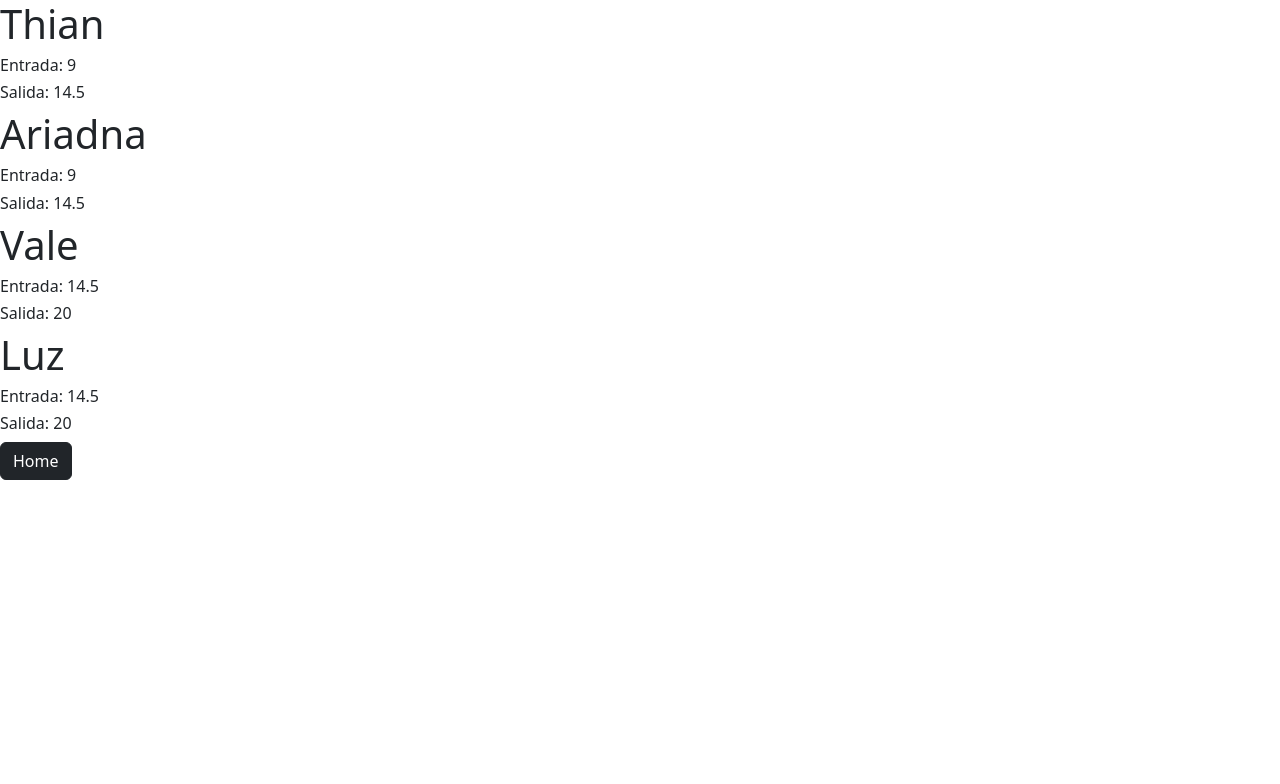
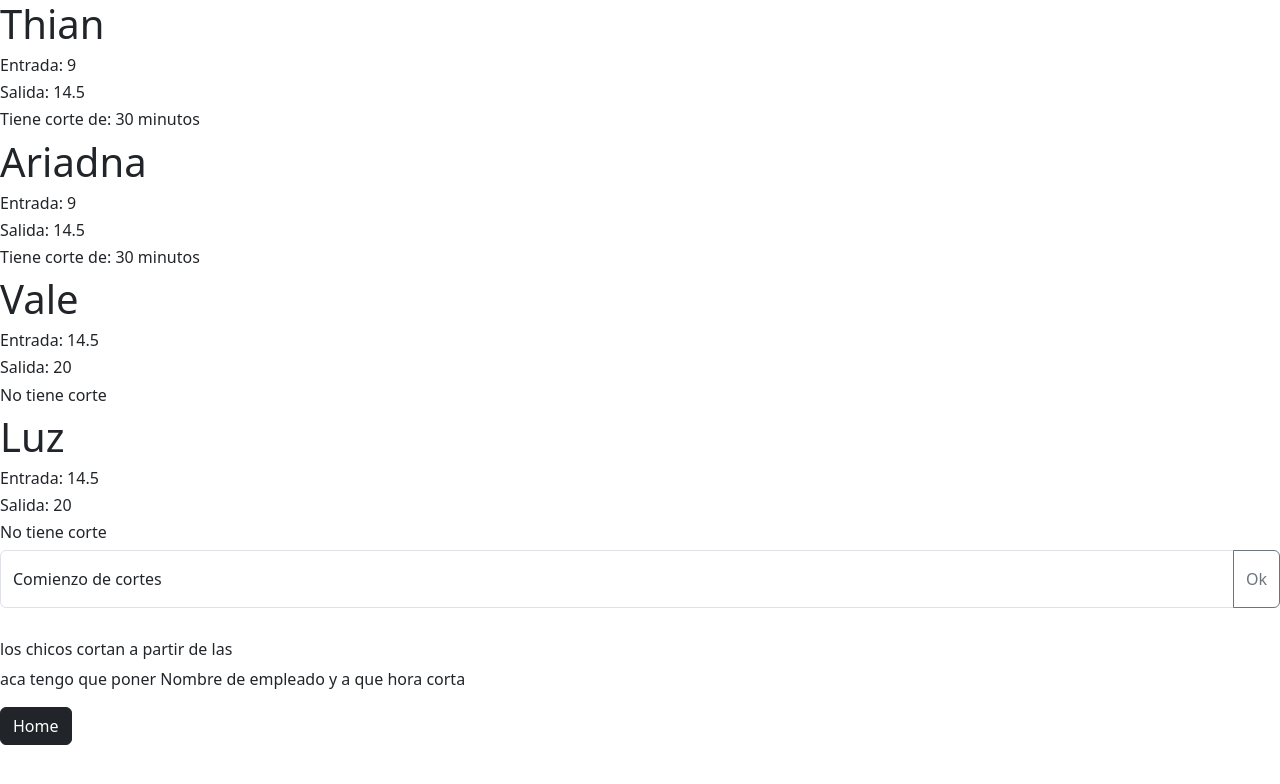
Before and after one commit to GastonYasuda/bazar-break-time, a React (Create React App) app: page /ciudad in a window 1280 px wide. Shown: the top 784 px of the page. Built offline with nearby package versions, Linux system fonts and the light colour scheme.

Commit message:
json playerData

```diff
--- a/src/Components/ComponentTest.jsx
+++ b/src/Components/ComponentTest.jsx
@@ -1,21 +1,25 @@
 import React, { useEffect, useState } from 'react'
 import { Link, useParams } from 'react-router-dom'
 import playersData from '../Data/playersData.json'
-import { Button } from 'react-bootstrap'
+import { Button, InputGroup } from 'react-bootstrap'
+import CutComponent from './CutComponent/CutComponent'
+import FloatingLabel from 'react-bootstrap/FloatingLabel';
+import Form from 'react-bootstrap/Form';
+import CutSchedule from './CutSchedule/CutSchedule'
 
 
 const ComponentTest = () => {
 
     const { storeId } = useParams()
     const [showStorePlayers, setShowStorePlayers] = useState()
+    const [cutTimeInput, setCutTimeInput] = useState('');
+
 
     useEffect(() => {
 
-        //tengo que traer el link y decirle que si
         const storePlayers = playersData.filter(
             player => player.store === storeId
         );
-        console.log(storePlayers);
 
         setShowStorePlayers(storePlayers);
 
@@ -23,17 +27,46 @@ const ComponentTest = () => {
         // eslint-disable-next-line react-hooks/exhaustive-deps
     }, [])
 
+    const handleSubmit = () => {
+        console.log(cutTimeInput);
+
+    };
+
     return (
-        <>        <div>
+        <>
+            <div>
                 {showStorePlayers && showStorePlayers.map((byStorePlayer, index) => (
                     <div key={index}>
                         <h1>{byStorePlayer.name}</h1>
                         <h6>Entrada: {byStorePlayer.entradaLaboral}</h6>
                         <h6>Salida: {byStorePlayer.salidaLaboral}</h6>
 
+                        <CutComponent byStorePlayer={byStorePlayer} />
                     </div>
                 ))}
             </div>
+
+            <InputGroup className="mb-3">
+                <FloatingLabel
+                    controlId="floatingInput"
+                    label="Comienzo de cortes"
+                    className="mb-3"
+                >
+                    <Form.Control
+                        type="number"
+                        value={cutTimeInput}
+                        onChange={(e) => setCutTimeInput(e.target.value)}
+                        placeholder="Comienzo de cortes"
+                    />
+
+                </FloatingLabel>
+                <Button variant="outline-secondary" id="button-addon2" onClick={handleSubmit} className="mb-3">
+                    Ok
+                </Button>
+            </InputGroup>
+
+            <CutSchedule cutTimeInput={cutTimeInput} />
+
 
             <Link to={'/'}>
                 <Button variant="dark">Home</Button>
--- /dev/null
+++ b/src/Components/CutComponent/CutComponent.jsx
@@ -0,0 +1,48 @@
+import React, { useEffect, useState } from 'react'
+// import CutComponentDetail from '../CutComponentDetail/CutComponentDetail'
+
+const CutComponent = ({ byStorePlayer }) => {
+
+    const [cutTime, setCutTime] = useState()
+
+    const { entradaLaboral, salidaLaboral } = byStorePlayer
+
+    useEffect(() => {
+
+        if (salidaLaboral - entradaLaboral >= 11) {
+            setCutTime(60)
+
+        } else if (entradaLaboral >= 14) {
+            setCutTime(0)
+
+        } else {
+            setCutTime(30)
+
+        }
+
+
+        console.log(byStorePlayer);
+
+        // eslint-disable-next-line react-hooks/exhaustive-deps
+    }, [])
+
+
+    return (
+        <>
+            {/* <CutComponentDetail
+                entradaLaboral={byStorePlayer.entradaLaboral}
+                salidaLaboral={byStorePlayer.salidaLaboral} /> */}
+
+            <div>
+                {cutTime === 0 ? <h6>No tiene corte</h6> :
+
+
+                    <h6>Tiene corte de: {cutTime} minutos</h6>}
+            </div>
+
+        </ >
+
+    )
+}
+
+export default CutComponent
--- /dev/null
+++ b/src/Components/CutComponentDetail/CutComponentDetail.jsx
@@ -0,0 +1,32 @@
+import React, { useEffect } from 'react'
+
+const CutComponentDetail = ({ entradaLaboral, salidaLaboral }) => {
+
+    // const [cutTime, setCutTime] = useState()
+
+
+    useEffect(() => {
+        // if (salidaLaboral - entradaLaboral >= 11) {
+        //     setCutTime(60)
+        // } else if (entradaLaboral >= 14) {
+        //     setCutTime(0)
+        // } else {
+
+        //     setCutTime(30)
+        // }
+
+        // eslint-disable-next-line react-hooks/exhaustive-deps
+    }, [])
+
+
+    return (
+        <div>
+            {/* {cutTime === 0 ? <h6>No tiene corte</h6> :
+
+
+                <h6>Tiene corte de: {cutTime} minutos</h6>} */}
+        </div>
+    )
+}
+
+export default CutComponentDetail
--- /dev/null
+++ b/src/Components/CutSchedule/CutSchedule.jsx
@@ -0,0 +1,14 @@
+import React from 'react'
+
+const CutSchedule = ({ cutTimeInput }) => {
+
+
+    return (
+        <div>
+            <h6>los chicos cortan a partir de las {cutTimeInput}</h6>
+            <p>aca tengo que poner Nombre de empleado y a que hora corta</p>
+        </div >
+    )
+}
+
+export default CutSchedule
--- a/src/Data/playersData.json
+++ b/src/Data/playersData.json
@@ -68,7 +68,7 @@
         "name": "Ryo",
         "store": "espacio",
         "entradaLaboral": 9,
-        "salidaLaboral": 17,
+        "salidaLaboral": 20,
         "tiempoCorte": 30
     },
     {
@@ -112,8 +112,8 @@
         "tiempoCorte": 30
     },
     {
-        "id": 14,
-        "name": "Darien",
+        "id": 15,
+        "name": "Jorge",
         "store": "espacio",
         "entradaLaboral": 14.5,
         "salidaLaboral": 20,
```
Lines whose indentation alone changed are shown as unchanged.
